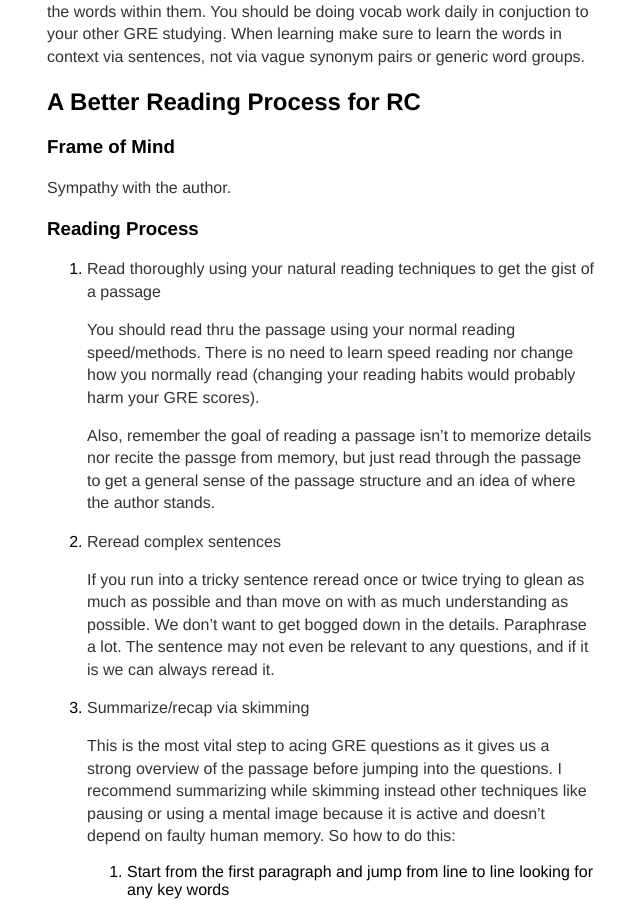
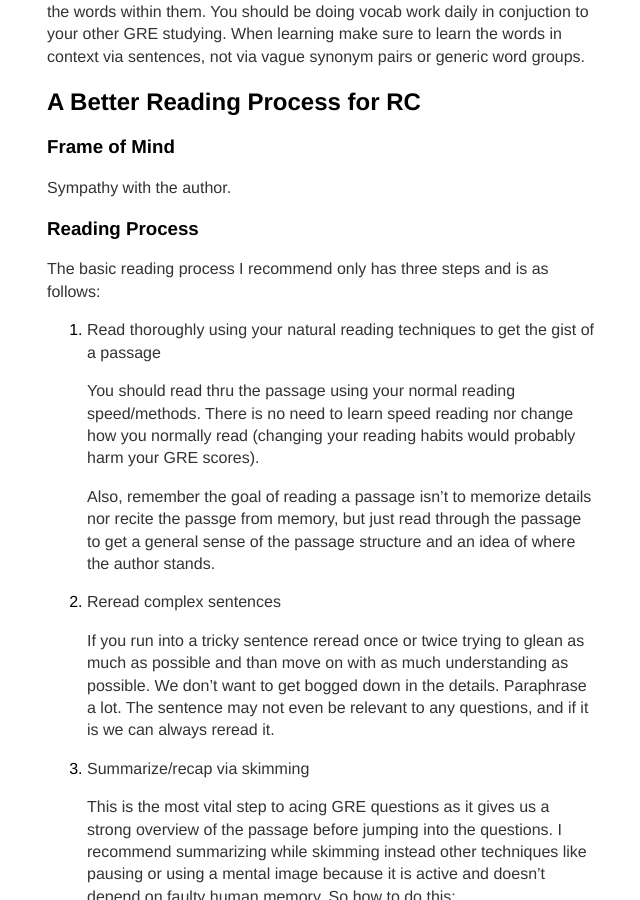
Before and after one commit to btmbtm/btmbtm.github.io, a Jekyll site: the page built from gre/extrarcguide.md, in a window 1280 px wide and 900 px high, scrolled down 1247 px. Shown: the whole window, without its empty margins (318-958 px from the left). Built offline with Jekyll 4.4.1, drawn with Linux system fonts in a browser that asks for light colours.

Commit message:
Update extrarcguide.md

```diff
--- a/gre/extrarcguide.md
+++ b/gre/extrarcguide.md
@@ -60,6 +60,9 @@ I would recommend picking two resources from the above and mastering all the wor
   Sympathy with the author.
 
 ### Reading Process
+
+The basic reading process I recommend only has three steps and is as follows:
+
 1. Read thoroughly using your natural reading techniques to get the gist of a passage
 
     You should read thru the passage using your normal reading speed/methods. There is no need to learn speed reading nor change how you normally read (changing your reading habits would probably harm your GRE scores).
@@ -85,7 +88,7 @@ I would recommend picking two resources from the above and mastering all the wor
 
 1. Note taking
 
-  Since the GRE is a computer test in the USA, I'd recommend against note taking as you can't directly markup the passage. When taking notes you take your eye off the passage and computer screen which is potentially dangerous as this sort of context switching from notebook to computer screen is taxing on the memory and kills concentration. The only time I'd suggest note taking is if your mind wanders easily and note taking would keep you focused. Even in that case I would recommend taking notes without looking down at your paper.
+    Since the GRE is a computer test in the USA, I'd recommend against note taking as you can't directly markup the passage. When taking notes you take your eye off the passage and computer screen which is potentially dangerous as this sort of context switching from notebook to computer screen is taxing on the memory and kills concentration. The only time I'd suggest note taking is if your mind wanders easily and note taking would keep you focused. Even in that case I would recommend taking notes without looking down at your paper.
 
 ## Attacking, Understanding, and Breakingdown Questions and Answer Choices
 
```
